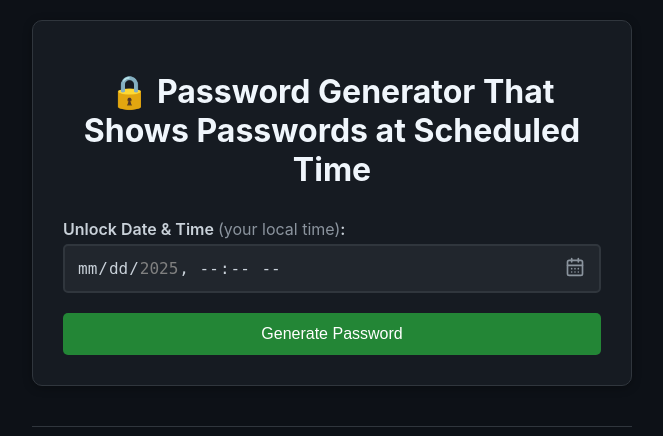
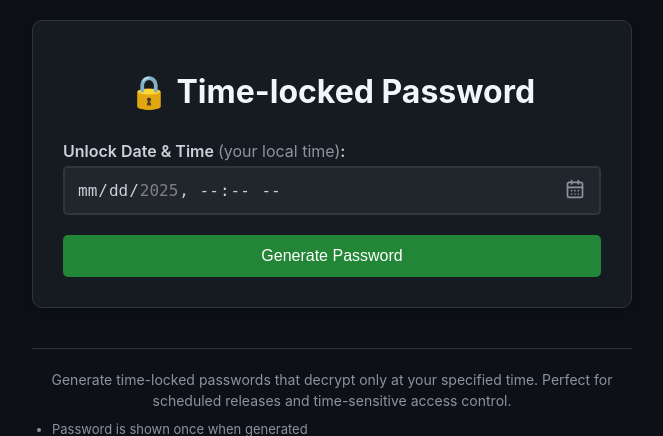
Before and after one commit to mimimiku778/time-locked-password-php, a PHP site: page / in a window 1280 px wide. Shown: the top 436 px of the page, without its empty margins (308-971 px from the left). Run offline with PHP 8.4, Linux system fonts and the light colour scheme.

Commit message:
Fix: Update titles in English and Japanese translations for consistency

```diff
--- a/src/translation/EnglishTranslation.php
+++ b/src/translation/EnglishTranslation.php
@@ -5,10 +5,10 @@ require_once __DIR__ . '/TranslationObject.php';
 class EnglishTranslation extends TranslationObject {
     public function __construct() {
         $this->metaDescription = 'Generate time-locked passwords that decrypt only at your specified time. Perfect for scheduled releases and time-sensitive access control.';
-        $this->pageTitle = '🔒 Password Generator That Shows Passwords at Scheduled Time';
-        $this->ogTitle = 'Password Generator That Shows Passwords at Scheduled Time';
+        $this->pageTitle = '🔒 Time-locked Password';
+        $this->ogTitle = 'Time-locked Password';
         $this->ogDescription = 'Generate time-locked passwords that decrypt only at your specified time. Perfect for scheduled releases and time-sensitive access control.';
-        $this->twitterTitle = 'Password Generator That Shows Passwords at Scheduled Time';
+        $this->twitterTitle = 'Time-locked Password';
         $this->twitterDescription = 'Generate time-locked passwords that decrypt only at your specified time. Perfect for scheduled releases and time-sensitive access control.';
         $this->unlockLabel = 'Unlock Date & Time';
         $this->localTimeNote = '(your local time)';
--- a/src/translation/JapaneseTranslation.php
+++ b/src/translation/JapaneseTranslation.php
@@ -5,10 +5,10 @@ require_once __DIR__ . '/TranslationObject.php';
 class JapaneseTranslation extends TranslationObject {
     public function __construct() {
         $this->metaDescription = '指定した時刻以降に復号される時間ロック付きパスワードを生成。予定リリース、指定時間までのアクセス制御に最適。';
-        $this->pageTitle = '🔒 タイムロック式パスワードジェネレータ';
-        $this->ogTitle = 'タイムロック式パスワードジェネレータ';
+        $this->pageTitle = '🔒 時限錠パスワード';
+        $this->ogTitle = '時限錠パスワード';
         $this->ogDescription = '指定した時刻以降に復号される時間ロック付きパスワードを生成。予定リリース、指定時間までのアクセス制御に最適。';
-        $this->twitterTitle = 'タイムロック式パスワードジェネレータ';
+        $this->twitterTitle = '時限錠パスワード';
         $this->twitterDescription = '指定した時刻以降に復号される時間ロック付きパスワードを生成。予定リリース、指定時間までのアクセス制御に最適。';
         $this->unlockLabel = 'ロック解除日時';
         $this->localTimeNote = '(現地時間)';
```
Also changed, not shown: README.md.
